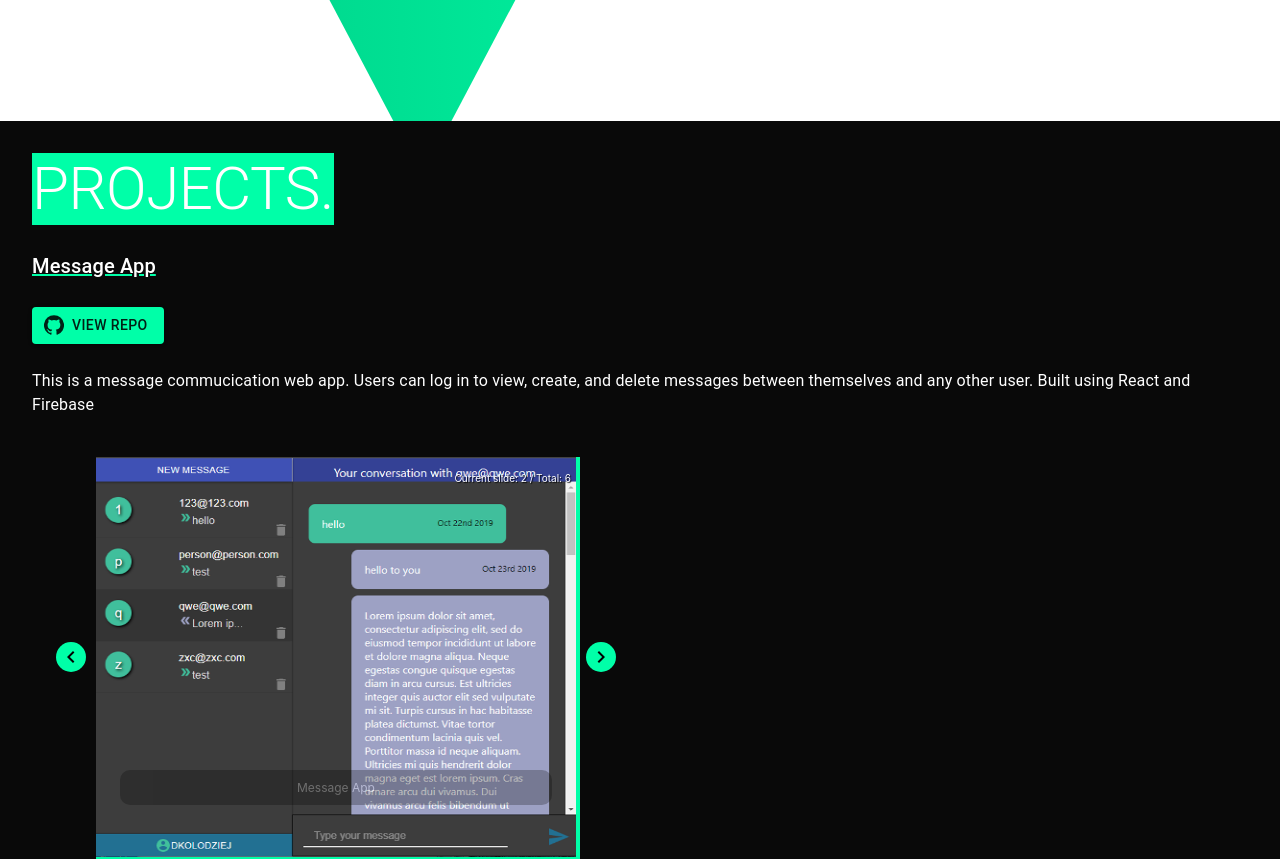
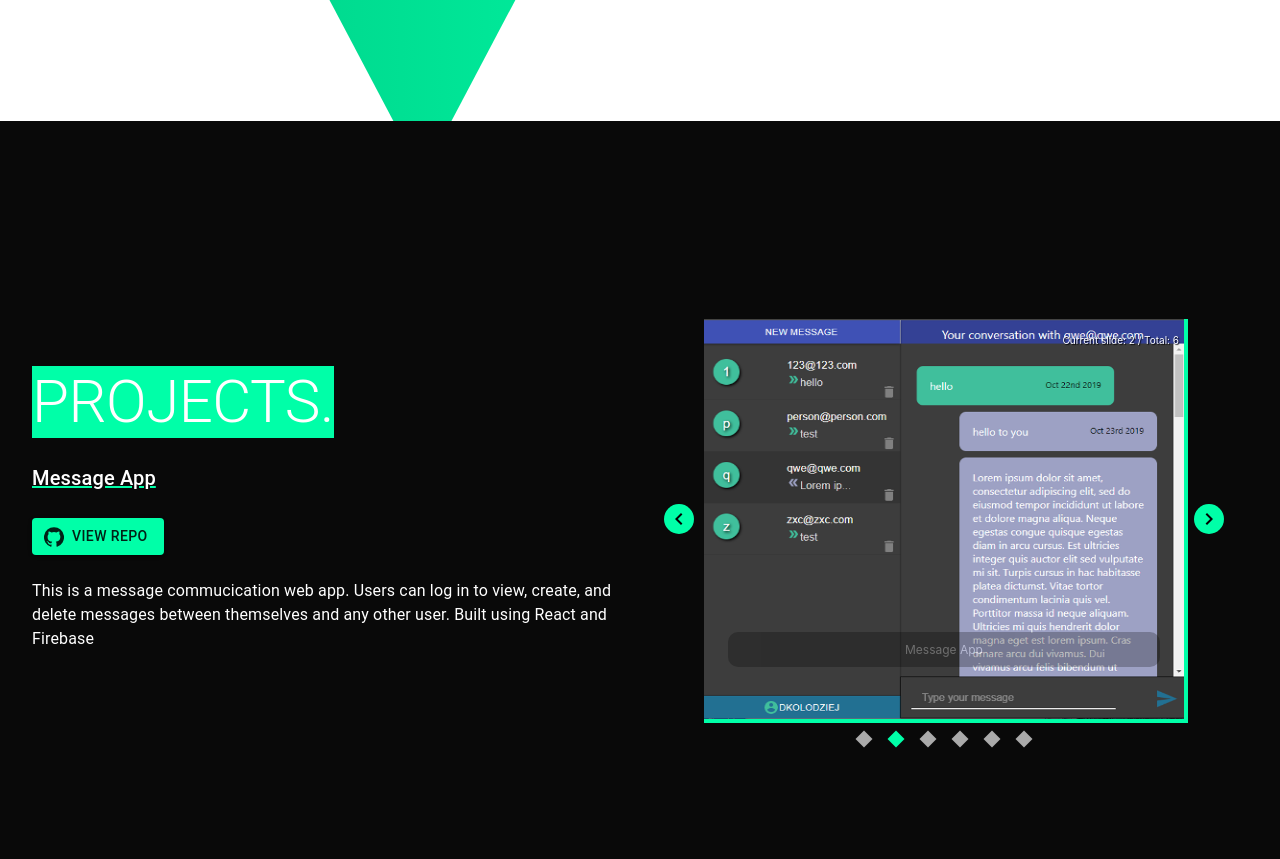
Before and after one commit to DanielKolodziej/DanielKolodziej.github.io, a React (Create React App) app: page / in a window 1280 px wide. Shown: the part 680-1539 px from the top of the page. Built offline with nearby package versions, Linux system fonts and the light colour scheme.

Commit message:
fix projects component grid styling

```diff
--- a/src/Hero.js
+++ b/src/Hero.js
@@ -60,7 +60,7 @@ const Hero = () => {
         <Grid
             container
             className={classes.background}
-            justify={isMobile ? "start" : "center"}
+            justify={isMobile ? "flex-start" : "center"}
             direction="column"
             alignItems="flex-end">
             <animated.svg
--- a/src/Projects.js
+++ b/src/Projects.js
@@ -20,7 +20,7 @@ const useStyles = makeStyles({
         minHeight: '100vh',
         backgroundColor: '#090909',
         color: '#fff',
-        '& > div > div': {
+        '& > div > div > div': {
             marginBottom: '1.5em',
           },
     },
@@ -120,8 +120,8 @@ const Projects = ({
     };
 
     return (
-        <Grid container className={classes.background} ref={refSection1}>
-
+        <Grid container alignItems="center" className={classes.background} ref={refSection1}>
+            <Grid item xs={12} md={6}>
                 <Grid
                 container
                 direction="column"
@@ -159,6 +159,7 @@ const Projects = ({
                     <Typography variant="body1" component="p">
                         {projectsArr[count].desc}
                     </Typography>
+                </Grid>
                 </Grid>
             </Grid>
 
```
Lines whose indentation alone changed are shown as unchanged.
